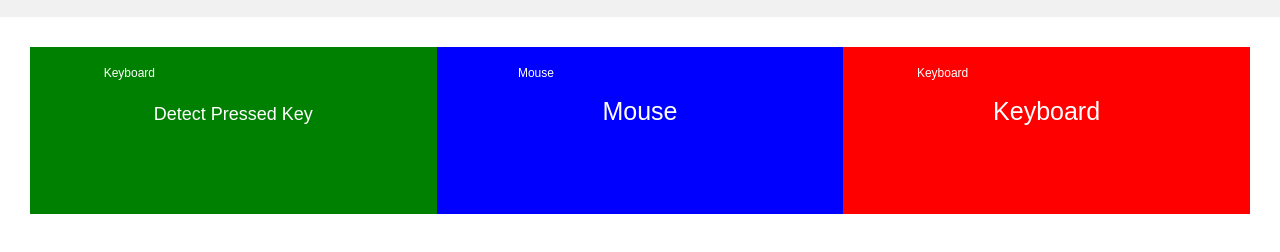
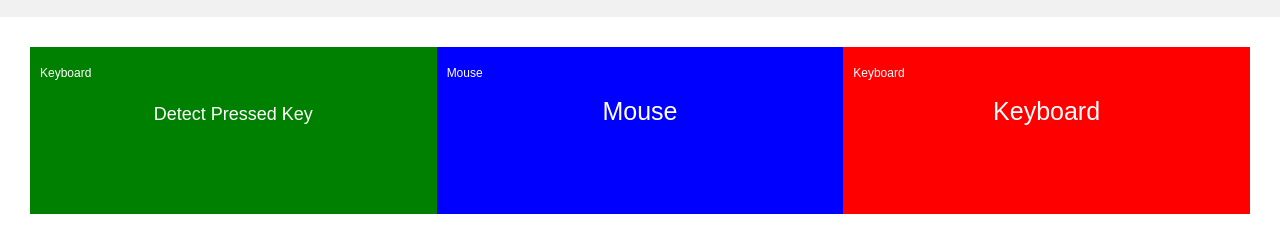
Before and after one commit to jaffery97/css, a plain HTML site: page index.html in a window 1280 px wide. Shown: the part 90-342 px from the top of the page. Drawn offline with Linux system fonts and the light colour scheme.

Commit message:
first commit

```diff
--- a/index.html
+++ b/index.html
@@ -1,7 +1,7 @@
 <!DOCTYPE html>
 <html lang="en">
 <head>
-  <title>Bootstrap Example</title>
+  <title>CSS</title>
   <meta charset="utf-8">
   <meta name="viewport" content="width=device-width, initial-scale=1">
   <link rel="stylesheet" href="style.css">
@@ -21,15 +21,15 @@
 <div class="row">
   <div class="column" style="background:green;">
     <a href="keyboard1/index.html"> Detect Pressed Key</a>
-      <p style="position: relative;right: 13vh;font-size: 12px;bottom: 9vh;">Keyboard</p>
+      <p class="subtile">Keyboard</p>
   </div>
   <div class="column" style="background:blue;">
     Mouse
-      <p style="position: relative;right: 13vh;font-size: 12px;bottom: 9vh;">Mouse</p>
+      <p class="subtile">Mouse</p>
   </div>
   <div class="column" style="background:red;">
     Keyboard
-      <p style="position: relative;right: 13vh;font-size: 12px;bottom: 9vh;">Keyboard</p>
+      <p class="subtile">Keyboard</p>
   </div>
 </div>
 </body>
--- a/style.css
+++ b/style.css
@@ -92,3 +92,10 @@ a {
   font-size: 35px;
   cursor: pointer;
 }
+.subtile {
+    position: relative;
+    left: -40px;
+    font-size: 12px;
+    bottom: 9vh;
+    text-align: left;
+}
```
